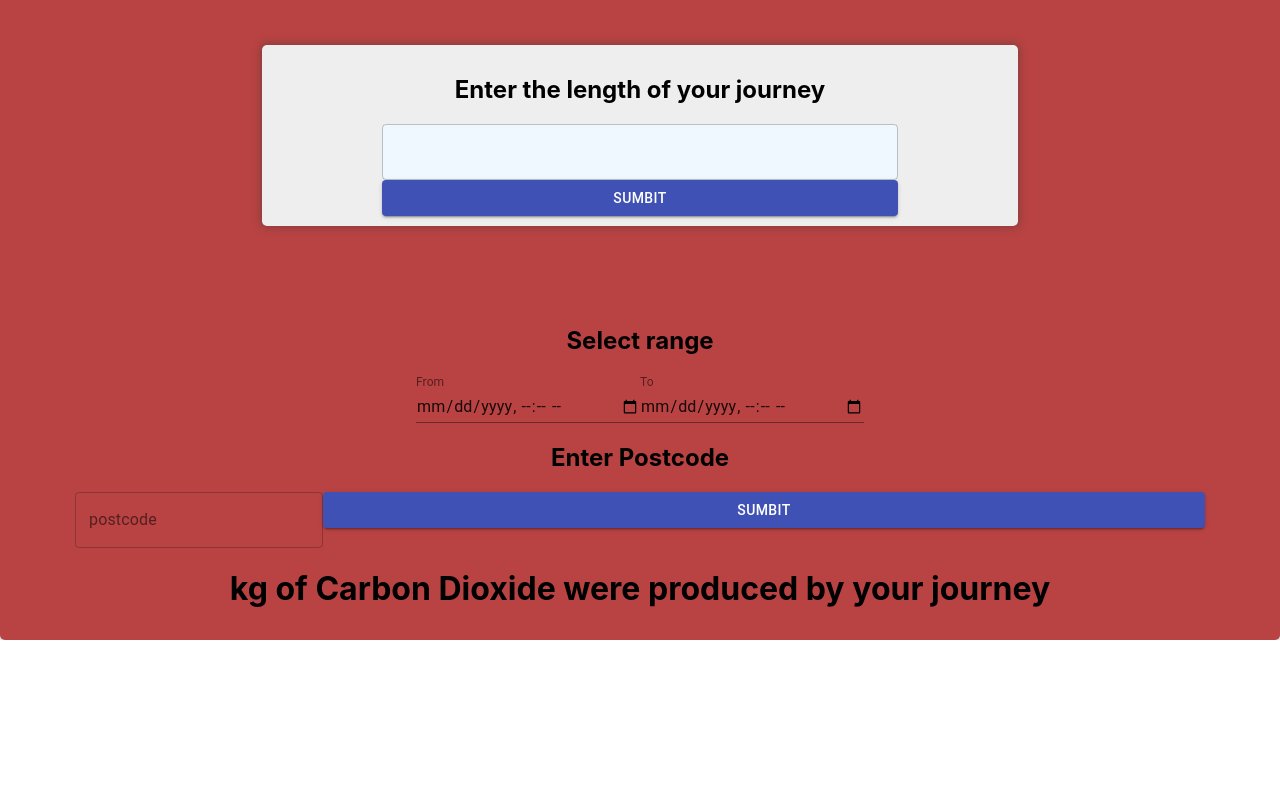
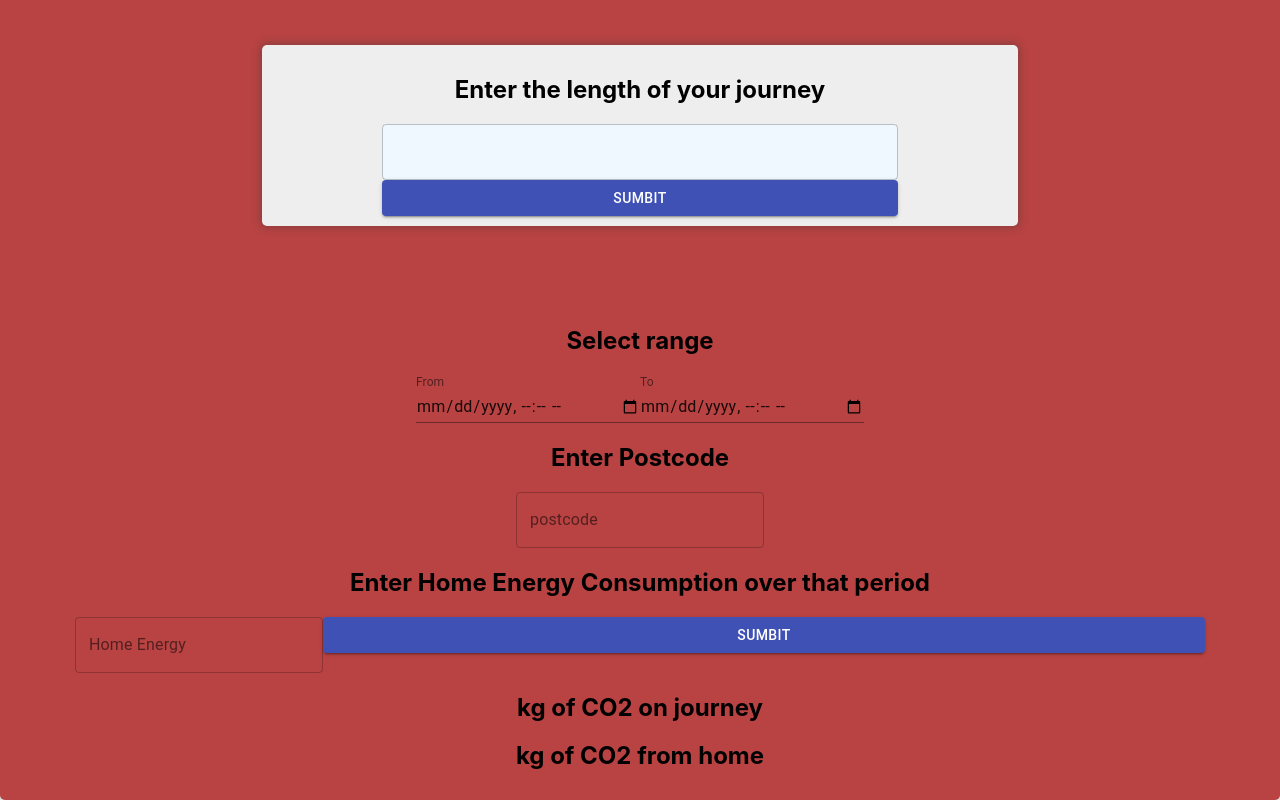
Before and after one commit to mwi079/footprint, a React (Create React App) app in the folder client/: page / in a window 1280 px wide. Shown: the part 518-1318 px from the top of the page. Before the commit the page ends 1158 px from the top, so only its background shows below. Built offline with nearby package versions, Linux system fonts and the light colour scheme; no server answers.

Commit message:
mass of CO2 for home use calculated

```diff
--- a/client/src/App.js
+++ b/client/src/App.js
@@ -138,29 +138,29 @@ function App() {
   };
 
   const updateRange = (date, option) => {
-    console.log('date', date);
-    console.log('option', option);
     if (option === 'from') {
       setdateRange({ from: date, to: dateRange.to });
     } else setdateRange({ from: dateRange.from, to: date });
   };
 
-  const intensity = () => {
+  const updateHomeUse = (energy) => {
+    setHomeUse({ intensity: homeUse.intensity, energy, CO2: '' });
+  };
+
+  const homeCO2 = () => {
     let sum = 0;
     let entries = 0;
-    let average = 0;
+    let intensity = 0;
     getIntensity(dateRange.from, dateRange.to, postcode).then(({ data }) => {
       entries = data.data.data.length;
-      data.data.data.map((entry) => (sum += entry.intensity.forecast));
-      average = sum / entries;
+      data.data.data.map((entry) => {
+        //console.log(entry);
+        return (sum += entry.intensity.forecast);
+      });
+      intensity = sum / entries;
+      let CO2 = (+homeUse.energy * +intensity) / 1000;
+      setHomeUse({ intensity, energy: homeUse.energy, CO2 });
     });
-    setHomeUse({ intensity: average, usage: homeUse.usage, CO2: '' });
-  };
-
-  const homeUsage = () => {};
-
-  const homeCO2 = () => {
-    //todo
   };
 
   return (
@@ -180,13 +180,15 @@ function App() {
         journeyCO2={journeyCO2}
       />
       <Home
-        intensity={intensity}
+        homeCO2={homeCO2}
         updatePostcode={updatePostcode}
         updateRange={updateRange}
         postcode={postcode}
         dateRange={dateRange}
+        updateHomeUse={updateHomeUse}
+        homeUse={homeUse}
       />
-      <Footprint journey={journey} />
+      <Footprint journey={journey} homeUse={homeUse} />
     </div>
   );
 }
--- a/client/src/footprint/footprint.js
+++ b/client/src/footprint/footprint.js
@@ -1,9 +1,9 @@
-export default function footprint({ journey }) {
+export default function footprint({ journey, homeUse }) {
   return (
     <div id="test">
       <center className="resultsContainer">
-        <h1>{journey.CO2}</h1>
-        <h1>kg of Carbon Dioxide were produced by your journey</h1>
+        <h2>{journey.CO2} kg of CO2 on journey</h2>
+        <h2>{homeUse.CO2} kg of CO2 from home</h2>
       </center>
     </div>
   );
--- a/client/src/houseForms/home.js
+++ b/client/src/houseForms/home.js
@@ -6,7 +6,9 @@ export default function Home({
   updateRange,
   postcode,
   dateRange,
-  intensity,
+  homeCO2,
+  updateHomeUse,
+  homeUse,
 }) {
   function handleSubmit(event) {
     event.preventDefault();
@@ -14,17 +16,19 @@ export default function Home({
     if (
       dateRange.from === undefined ||
       dateRange.to === undefined ||
-      dateRange.from > dateRange.to
+      dateRange.from >= dateRange.to
     )
       return alert('Valid date range required');
-    intensity();
+    if (homeUse.energy === undefined)
+      return alert('Home energy consumption required');
+    homeCO2();
   }
 
   return (
     <div>
       <center>
         <h2>Select range</h2>
-        <form className="rangeForm" noValidate>
+        <form className="homeForm" onSubmit={handleSubmit} noValidate>
           <TextField
             id="from"
             label="From"
@@ -51,16 +55,24 @@ export default function Home({
               updateRange(event.target.value, event.target.id)
             }
           />
-        </form>
-        <p></p>
-        <h2>Enter Postcode</h2>
-        <form className="postcodeForm" onSubmit={handleSubmit}>
+          <p></p>
+          <h2>Enter Postcode</h2>
           <TextField
             variant="outlined"
             label="postcode"
             placeholder="format: AB10 6RG"
             onChange={(event) => {
               updatePostcode(toOutcode(event.target.value));
+            }}
+          />
+          <h2>Enter Home Energy Consumption over that period</h2>
+          <TextField
+            variant="outlined"
+            type="number"
+            label="Home Energy"
+            placeholder="in kWh"
+            onChange={(event) => {
+              updateHomeUse(event.target.value);
             }}
           />
           <Button
```
Also changed, not shown: 1 other file (tests, documents, lock files or other folders).
